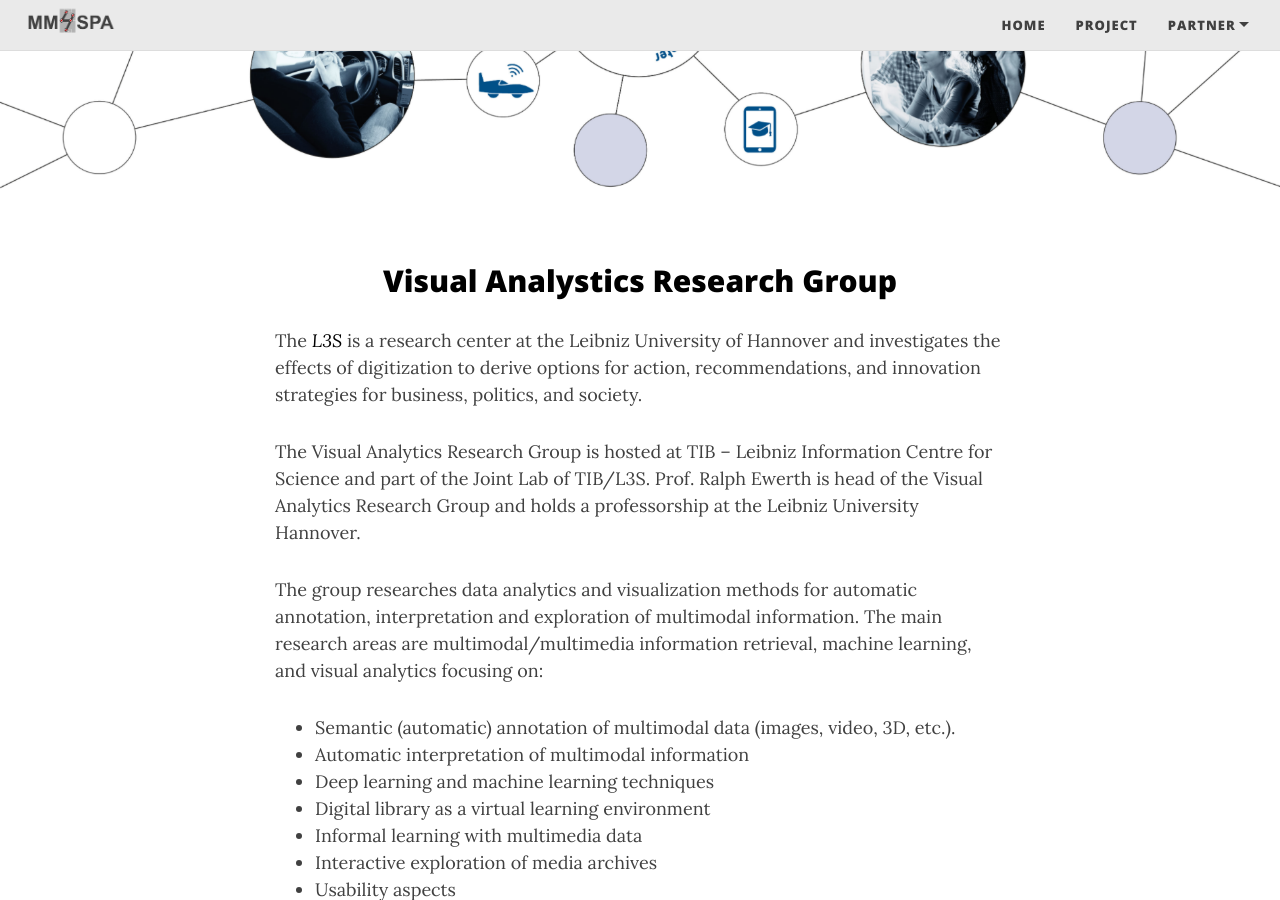
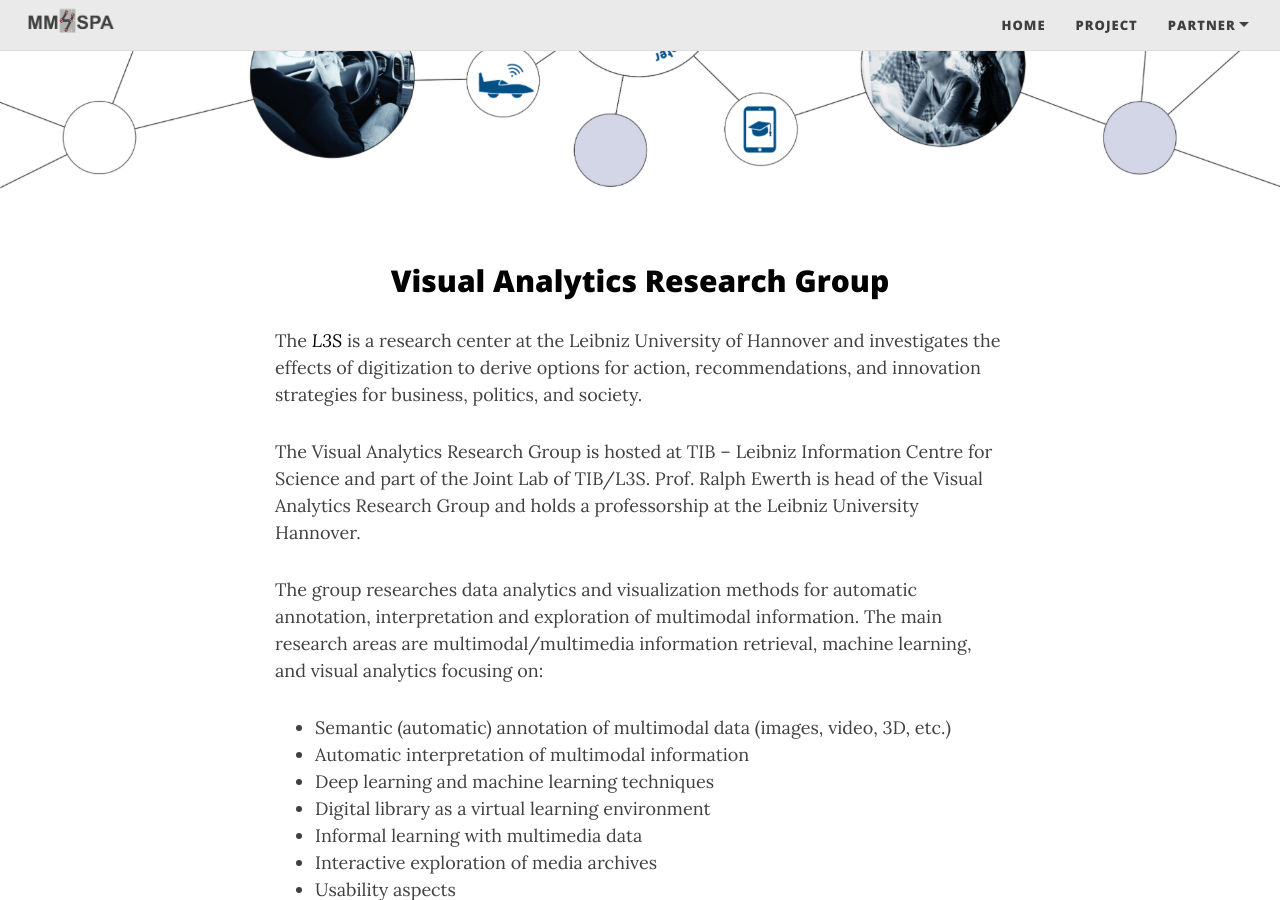
Before and after one commit to MM4SPA/project, a Jekyll site: the page built from l3s.md, in a window 1280 px wide and 900 px high, scrolled down 278 px. Built offline with Jekyll 4.4.1, drawn with Linux system fonts in a browser that asks for light colours; nearby versions of some CDN libraries.

Commit message:
Anmerkungen Jonas

```diff
--- a/l3s.md
+++ b/l3s.md
@@ -4,7 +4,7 @@ title:
 subtitle:
 cover-img: /assets/img/L3S.PNG
 ---
-<center><a href="http://www.l3s.de/en" style="color:black"><h2> Visual Analystics Research Group </h2></a>
+<center><a href="http://www.l3s.de/en" style="color:black"><h2> Visual Analytics Research Group </h2></a>
 </center>
 
 The <a href="http://www.l3s.de/en" style="color:black"><i> L3S </i></a> is a research center at the Leibniz University of Hannover and investigates the effects of digitization to derive options for action, recommendations, and innovation strategies for business, politics, and society.
@@ -13,7 +13,7 @@ The Visual Analytics Research Group is hosted at TIB – Leibniz Information Cen
 
 The group researches data analytics and visualization methods for automatic annotation, interpretation and exploration of multimodal information. The main research areas are multimodal/multimedia information retrieval, machine learning, and visual analytics focusing on:
 
-- Semantic (automatic) annotation of multimodal data (images, video, 3D, etc.).
+- Semantic (automatic) annotation of multimodal data (images, video, 3D, etc.)
 - Automatic interpretation of multimodal information
 - Deep learning and machine learning techniques
 - Digital library as a virtual learning environment
```
